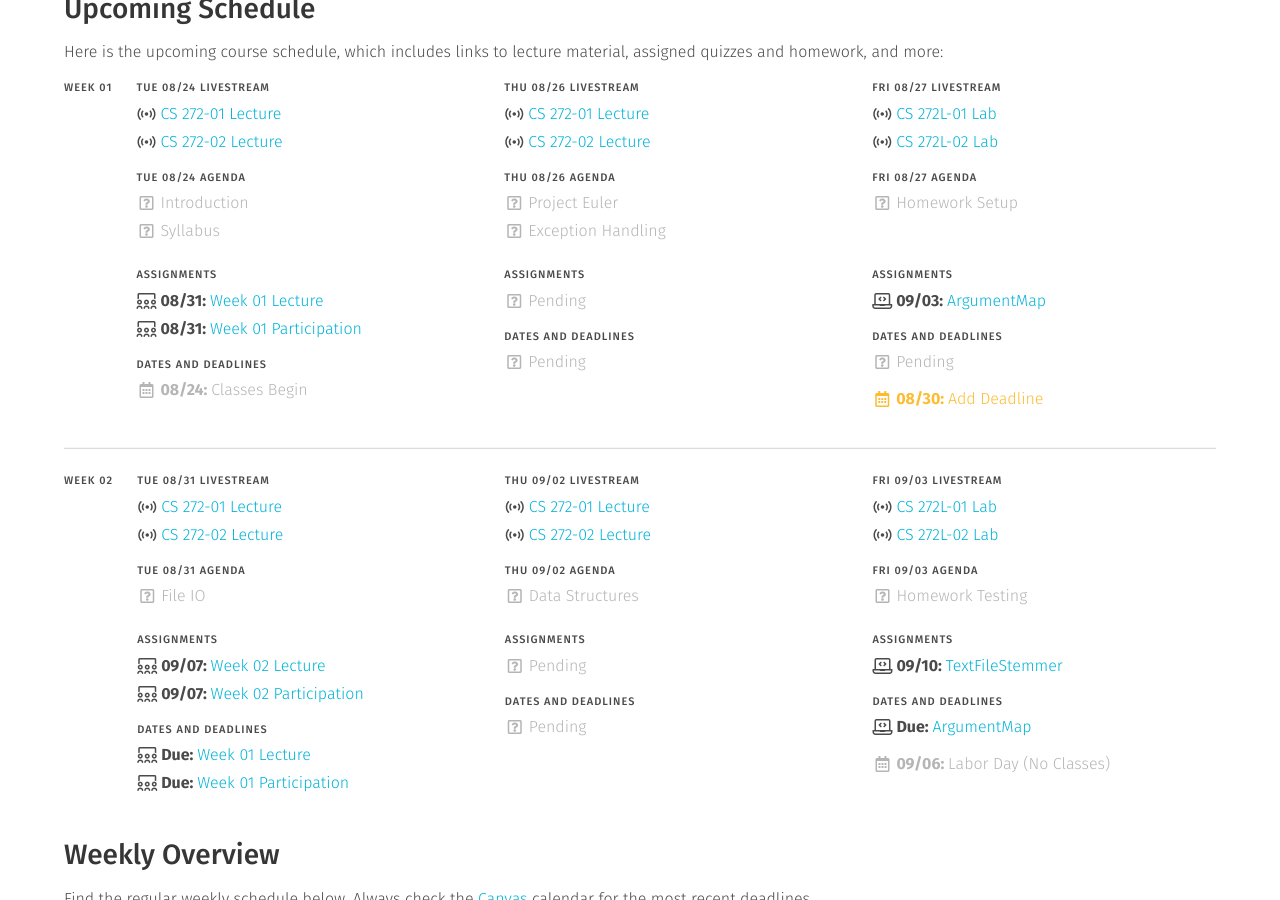
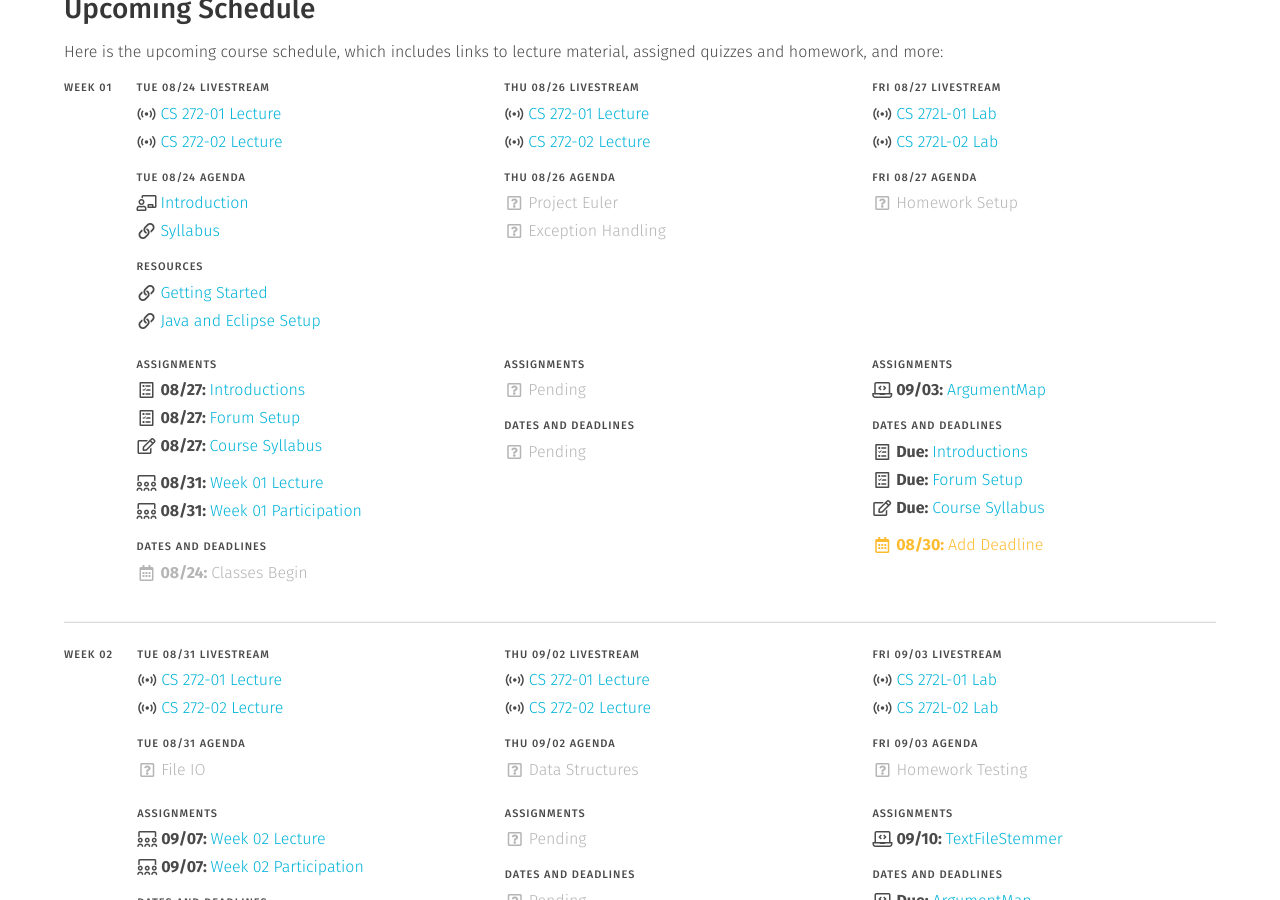
Before and after one commit to usf-cs272-fall2021/usf-cs272-fall2021.github.io, a Jekyll site: the page built from index.md, in a window 1280 px wide and 900 px high, scrolled down 497 px. Built offline with Jekyll 4.4.1, drawn with Linux system fonts in a browser that asks for light colours.

```diff
--- /dev/null
+++ b/_data/quizzes.yml
@@ -0,0 +1,5 @@
+syllabus: &default
+  text: 'Course Syllabus'
+  date: 2021-08-27
+  link: 'https://usfca.instructure.com/courses/1602551/assignments/7122000'
+  icon: 'quiz'
--- a/_data/schedule.yml
+++ b/_data/schedule.yml
@@ -43,15 +43,38 @@ weeks:
             date: false
             items:
               - text: 'Introduction'
-                type: *pending
+                icon: 'slides'
+                link: 'https://docs.google.com/presentation/d/e/2PACX-1vQDphQQnbDWoW_bHfUDFH9StFEjM1KFHYeF8zDZq3BDnWYqD-YiLows6UwzYbQ5z7i-LgbW5G--0zv6/pub?start=false&loop=false&delayms=3000'
 
               - text: 'Syllabus'
-                type: *pending
+                icon: 'website'
+                link: 'https://usfca.simplesyllabus.com/doc/63k541zg8/Fall-2021-CS-272-01-Software-Development?mode=view'
+
+          - label: 'Resources'
+            dates: ''
+            items:
+              - text: 'Getting Started'
+                link: '/guides/general/getting-started.html'
+                icon: 'website'
+
+              - text: 'Java and Eclipse Setup'
+                link: '/guides/eclipse/java-and-eclipse-setup.html'
+                icon: 'website'
 
           - <<: *assignments
             items:
+              - file: 'participation'
+                name: 'introduction'
+
+              - file: 'participation'
+                name: 'forum_setup'
+
+              - file: 'quizzes'
+                name: 'syllabus'
+
               - file: 'attendance'
                 name: 'class1'
+                type: 'bump'
 
               - file: 'attendance'
                 name: 'other1'
@@ -104,8 +127,14 @@ weeks:
 
           - <<: *deadlines
             items:
-              - text: 'Pending'
-                type: *pending
+              - file: 'participation'
+                name: 'introduction'
+
+              - file: 'participation'
+                name: 'forum_setup'
+
+              - file: 'quizzes'
+                name: 'syllabus'
 
               - text: 'Add Deadline'
                 date: 2021-08-30
```
Also changed, not shown: _data/participation.yml (added, +11 -0 lines).
